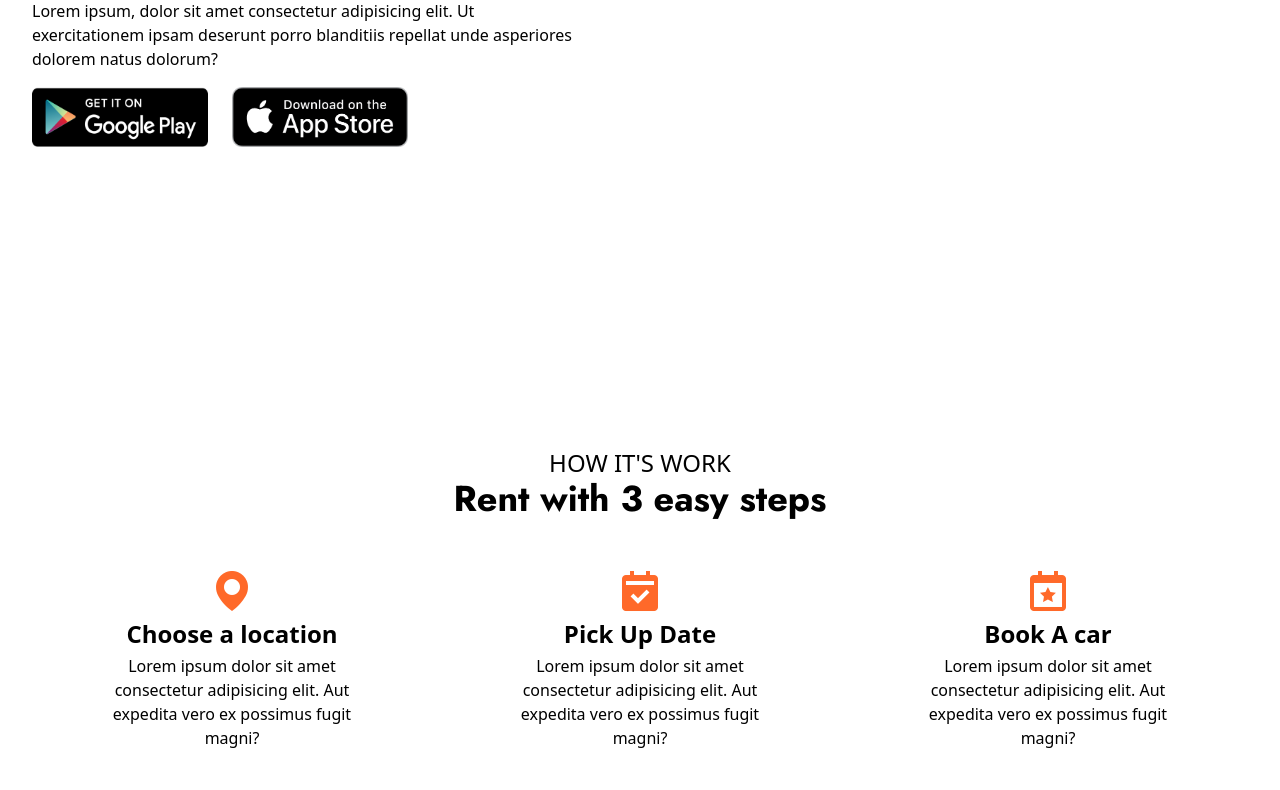
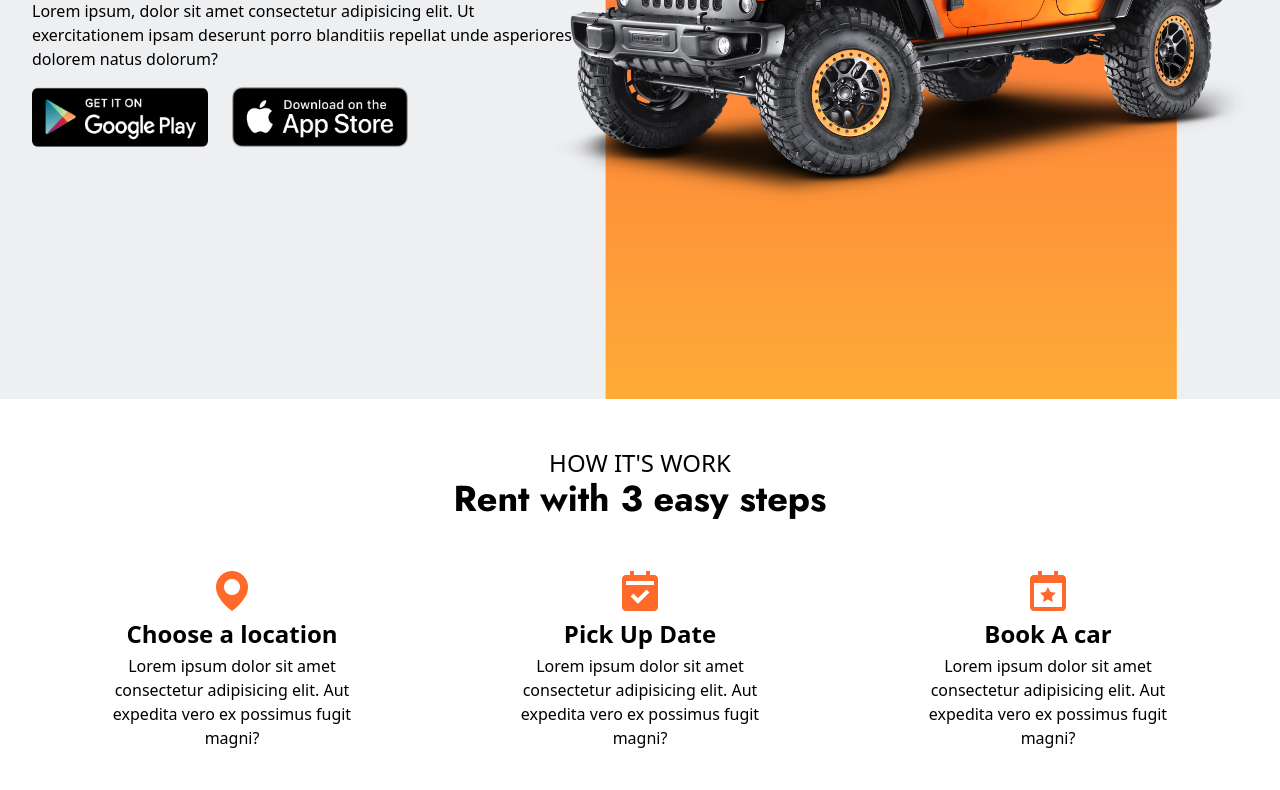
Before and after one commit to maulanaa121/project-tailwind-part5, a website: page index.html in a window 1280 px wide. Shown: the part 481-1271 px from the top of the page. Drawn offline with nearby package versions, Linux system fonts and the light colour scheme; the site is published under a folder, as on GitHub Pages, so addresses that start at the root find nothing.

Commit message:
memperbaiki lagi bg heroooo

```diff
--- a/index.html
+++ b/index.html
@@ -57,7 +57,7 @@
     </header>
 
     <!-- hero -->
-    <section class="hero bg-[url('/asset/img/hero-bg.png')] lg:bg-right lg:bg-no-repeat h-screen bg-cover flex items-center">
+    <section class="hero lg:bg-right lg:bg-no-repeat h-screen bg-cover flex items-center" style="background-image: url(asset/img/hero-bg.png);">
         <div class="container sm:px-8 px-4 mx-auto sm:mx-0">
             <div class="hero-text flex flex-col md:w-[550px] text-center sm:text-left">
                 <h1 class="text-5xl md:leading-snug font-secondary font-bold text-slate-800 mb-4">Beli <span class="text-primary">mobil</span> baru murah terpercaya</h1>
```
Also changed, not shown: asset/css/style.css.
